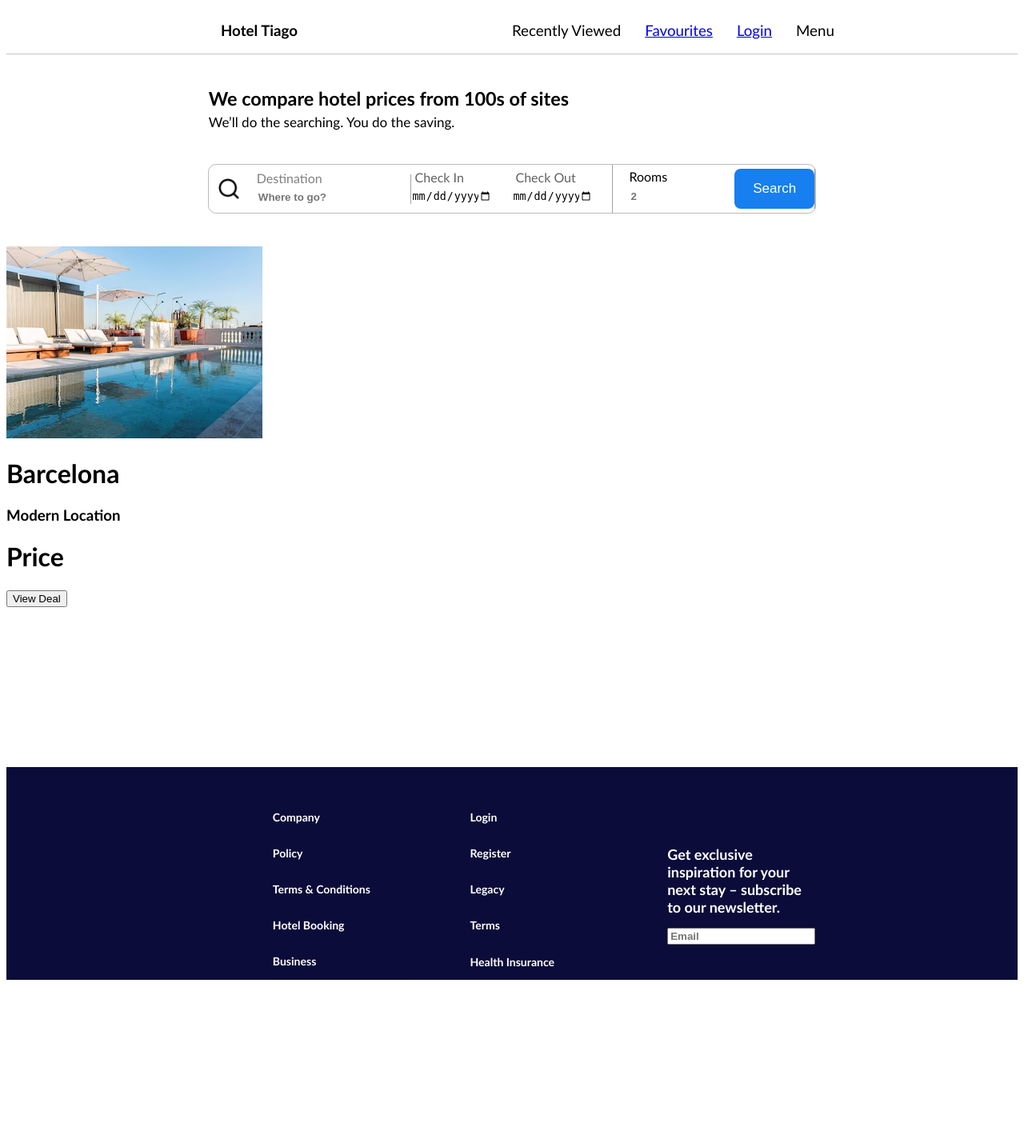
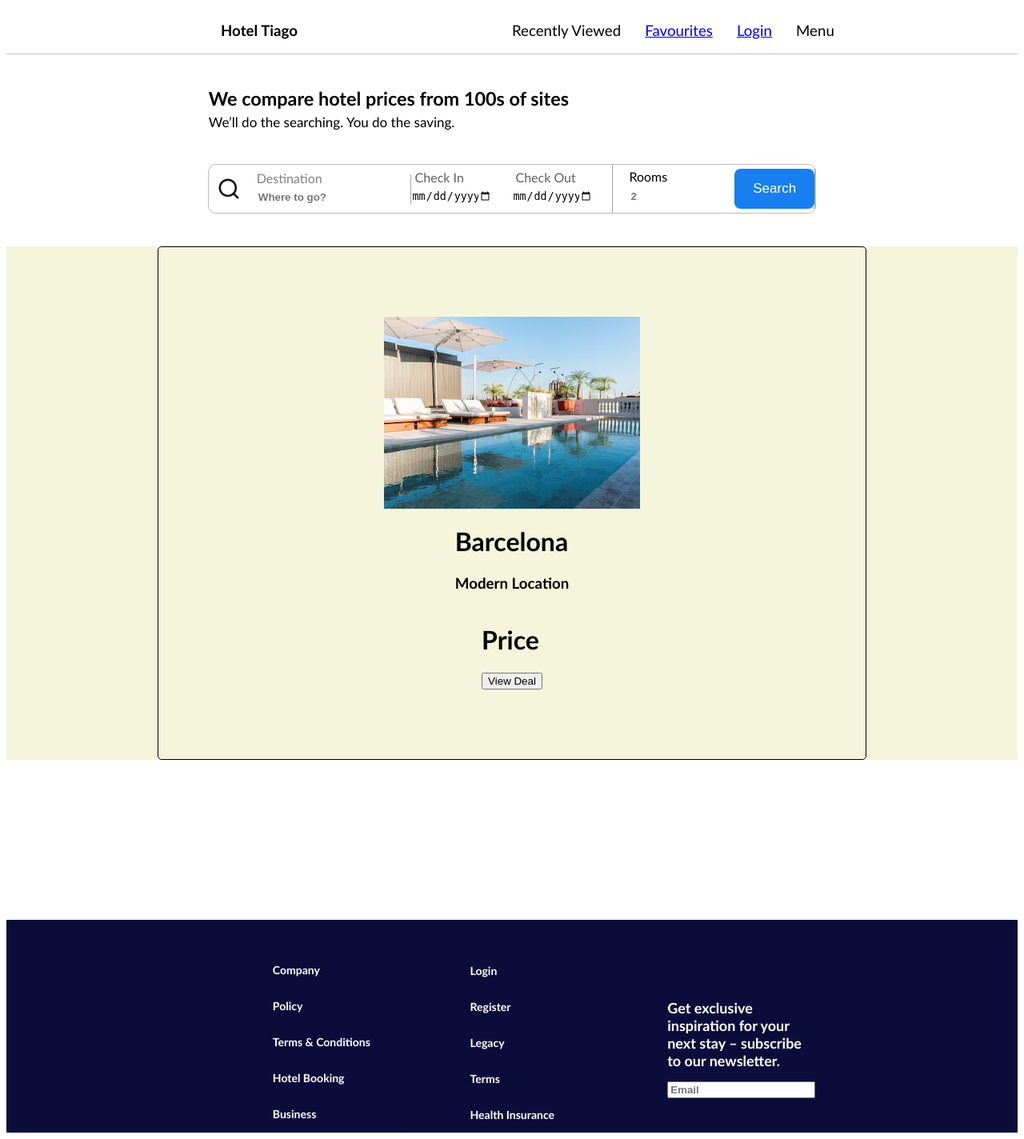
Before and after one commit to KURRI173/Information-Systems, a Flask app: page /destination in a window 1280 px wide. Shown: the whole page at 80% size. Before the commit the page ends 1225 px from the top, so only its background shows below. Run offline with Flask 3, Linux system fonts and the light colour scheme.

Commit message:
destinationrotutestyling

```diff
--- a/static/css/index.css
+++ b/static/css/index.css
@@ -313,3 +313,18 @@
 width: 30%;
 font-size: 12px;
 }
+
+/*Destination  */
+.sectiondestination
+{
+  display: flex;
+  justify-content: center;
+  align-items: center;
+  flex-direction: column;
+  width: 70%;
+  border: 1px solid black;
+  border-radius: 5px;
+  background-color: beige;
+  min-height: 80vh;
+  height: 100%;
+}
--- a/templates/destinationpage.html
+++ b/templates/destinationpage.html
@@ -6,6 +6,32 @@
     <title>Hotel Booking</title>
     <link rel="stylesheet" href="static/css/index.css"/>
 </head>
+<style>
+    /*Destination  */
+.sectiondestination
+{
+  display: flex;
+  justify-content: center;
+  align-items: center;
+  flex-direction: column;
+  width: 70%;
+  border: 1px solid black;
+  border-radius: 5px;
+ height: 300px;
+
+}
+main
+{
+  display: flex;
+  justify-content: center;
+  align-items: center;
+  flex-direction: column;
+  width: 100%;
+  background-color: beige;
+  min-height: 80vh;
+  height: 100%;
+}
+</style>
 <body>
     {% include 'Components/header.html' %}
     <main>
```
